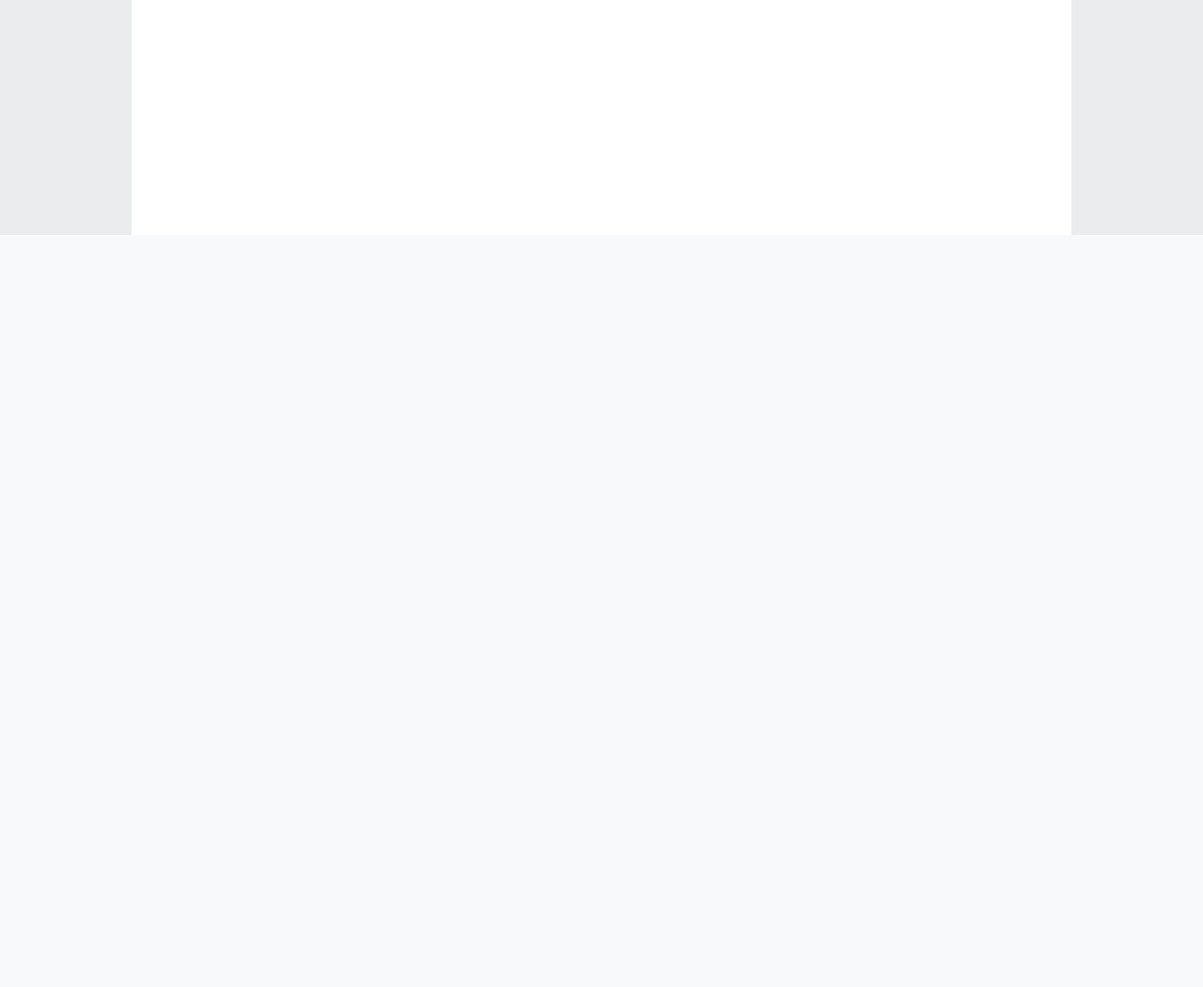
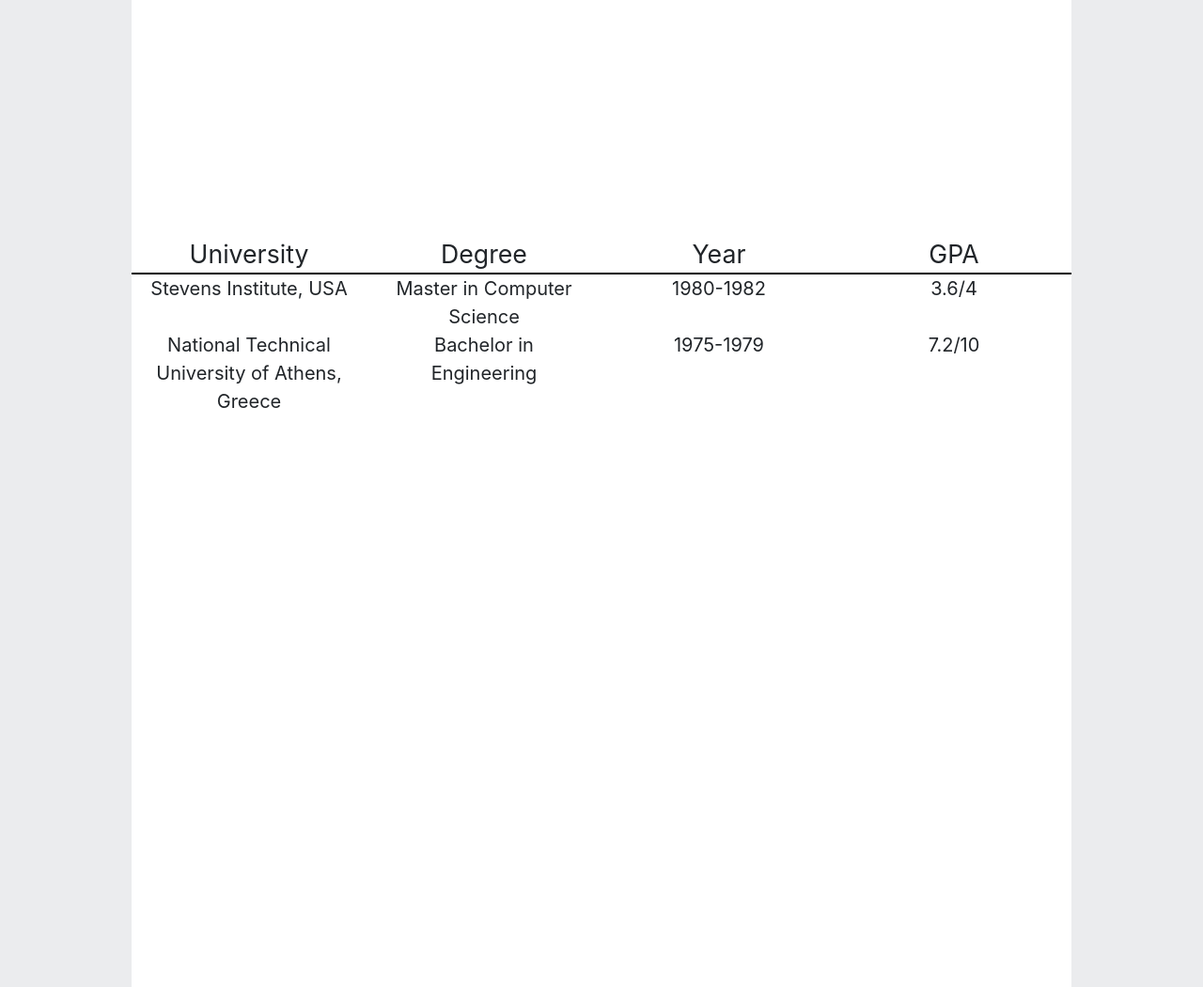
Before and after one commit to panbel/web50-projects-2020-x-0, a Flask app: page /about in a window 1280 px wide. Shown: the part 2218-3268 px from the top of the page at 94% size. Before the commit the page ends 2468 px from the top, so only its background shows below. Run offline with Flask 2, Linux system fonts and the light colour scheme; some libraries are stand-ins or nearby versions.

Commit message:
added the new css file and the new about page

```diff
--- a/static/style.css
+++ b/static/style.css
@@ -310,4 +310,9 @@
   font-style: italic;
   color: red;
 }
+
+.studies_grid {
+  height: 100vh;
+  font-size: 15pt;
+}
 /*# sourceMappingURL=style.css.map */
--- a/static/style.scss
+++ b/static/style.scss
@@ -291,3 +291,8 @@ $phone-font-color: orange;
     font-style: italic;
     color: red;
 }
+
+.studies_grid{
+    height: 100vh;
+    font-size: 15pt;
+}
--- a/templates/about.html
+++ b/templates/about.html
@@ -54,5 +54,29 @@
             </div>
         </div>
 
+        <div class="studies_grid">
+            <div class="container">
+                <div class="row" style="font-style: bold; font-size: 20pt; border-bottom: 2px solid black;">
+                    <div class="col-3">University</div>
+                    <div class="col-3">Degree</div>
+                    <div class="col">Year</div>
+                    <div class="col">GPA</div>
+                    {# <div class="col-8">col</div> #}
+                </div>
+                <div class="row">
+                    <div class="col-3">Stevens Institute, USA</div>
+                    <div class="col-3">Master in Computer Science</div>
+                    <div class="col">1980-1982</div>
+                    <div class="col">3.6/4</div>
+                </div>
+                <div class="row">
+                    <div class="col-3">National Technical University of Athens, Greece</div>
+                    <div class="col-3">Bachelor in Engineering</div>
+                    <div class="col">1975-1979</div>
+                    <div class="col">7.2/10</div>
+                </div>
+            </div>
+        </div>
+
     </body>
 {% endblock %}
```
Also changed, not shown: 1 other file.
